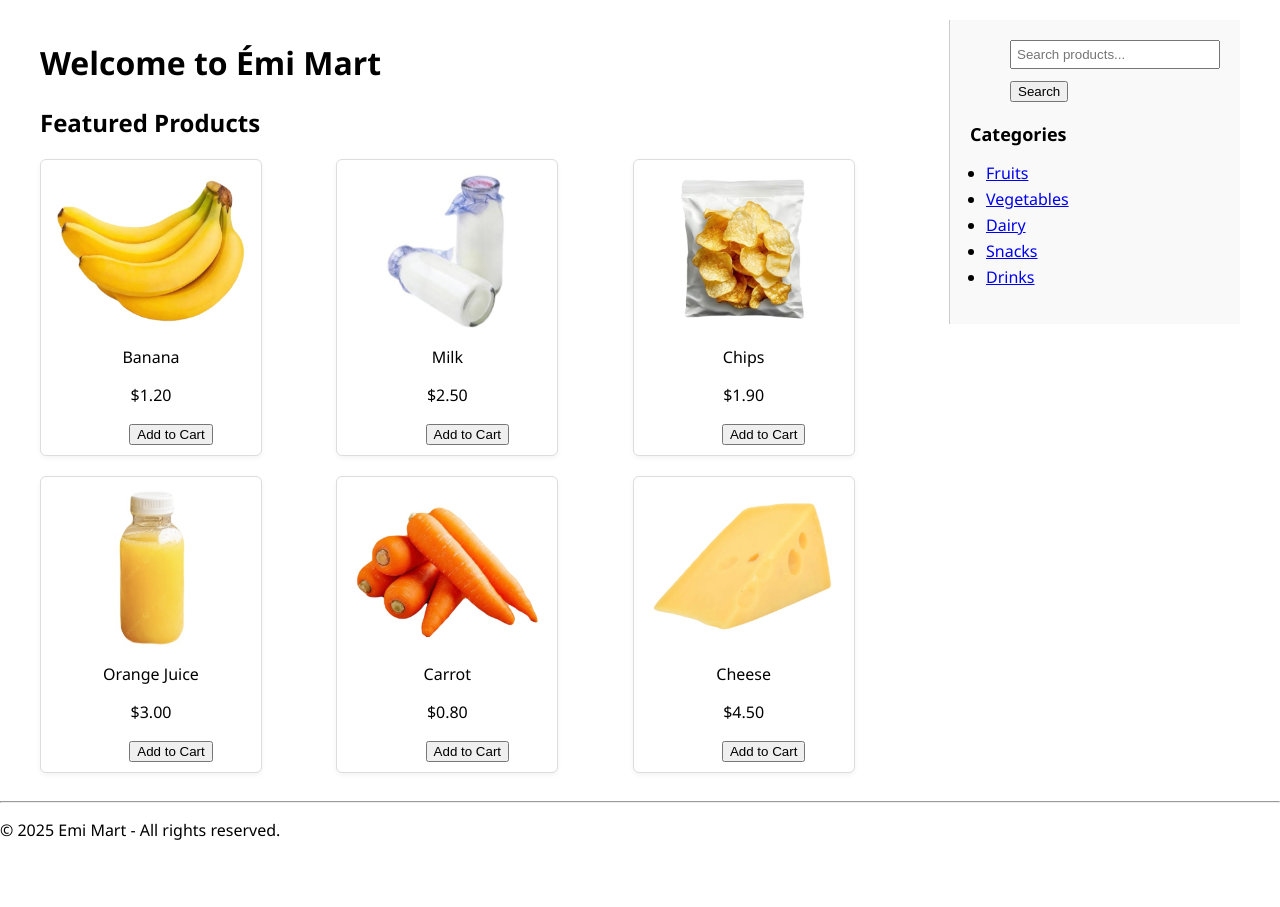
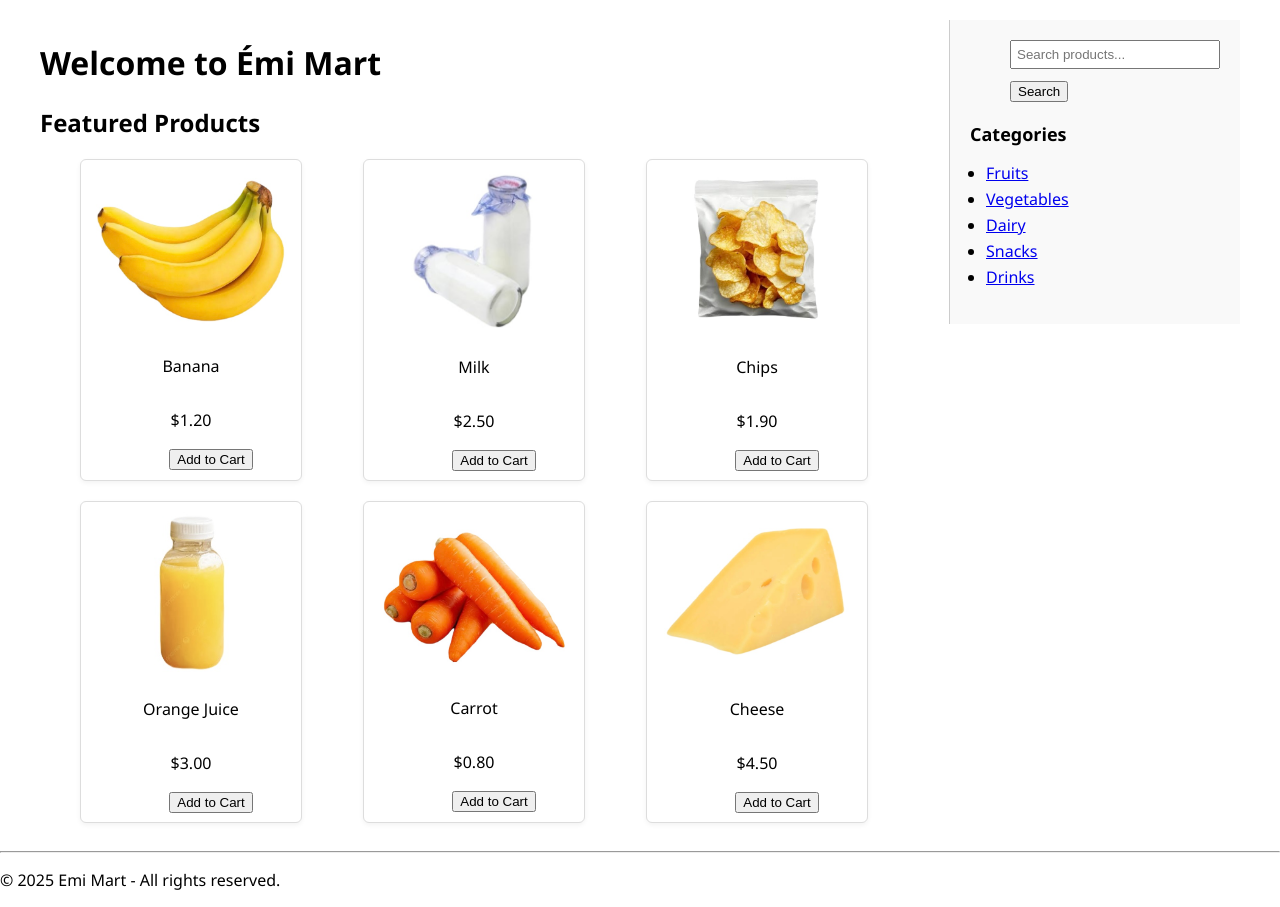
Before and after one commit to emi-tyo/emi-mart, a PHP site: page / in a window 1280 px wide. Shown: the part 90-997 px from the top of the page. Before the commit the page ends 930 px from the top, so only its background shows below. Run offline with PHP 8.4, Linux system fonts and the light colour scheme; data comes from the database, SQL or seed files in the repository.

Commit message:
Fix layout alignment and button spacing issues

```diff
--- a/assets/styles.css
+++ b/assets/styles.css
@@ -112,6 +112,7 @@ nav a:hover {
     grid-template-columns: repeat(3, 1fr);
     gap: 20px;  /* 商品同士の余白 */
     justify-content: start; /* ←左詰めで並ぶ */
+    padding-left: 40px;
 }
 
 
@@ -123,6 +124,10 @@ nav a:hover {
     background-color: #fff;
     box-shadow: 0 2px 5px rgba(0,0,0,0.05);
     border-radius: 6px;
+    height: 300px; /* ★高さを統一 */
+    display: flex;
+    flex-direction: column;
+    justify-content: space-between;
 }
 
 .product:hover {
```
